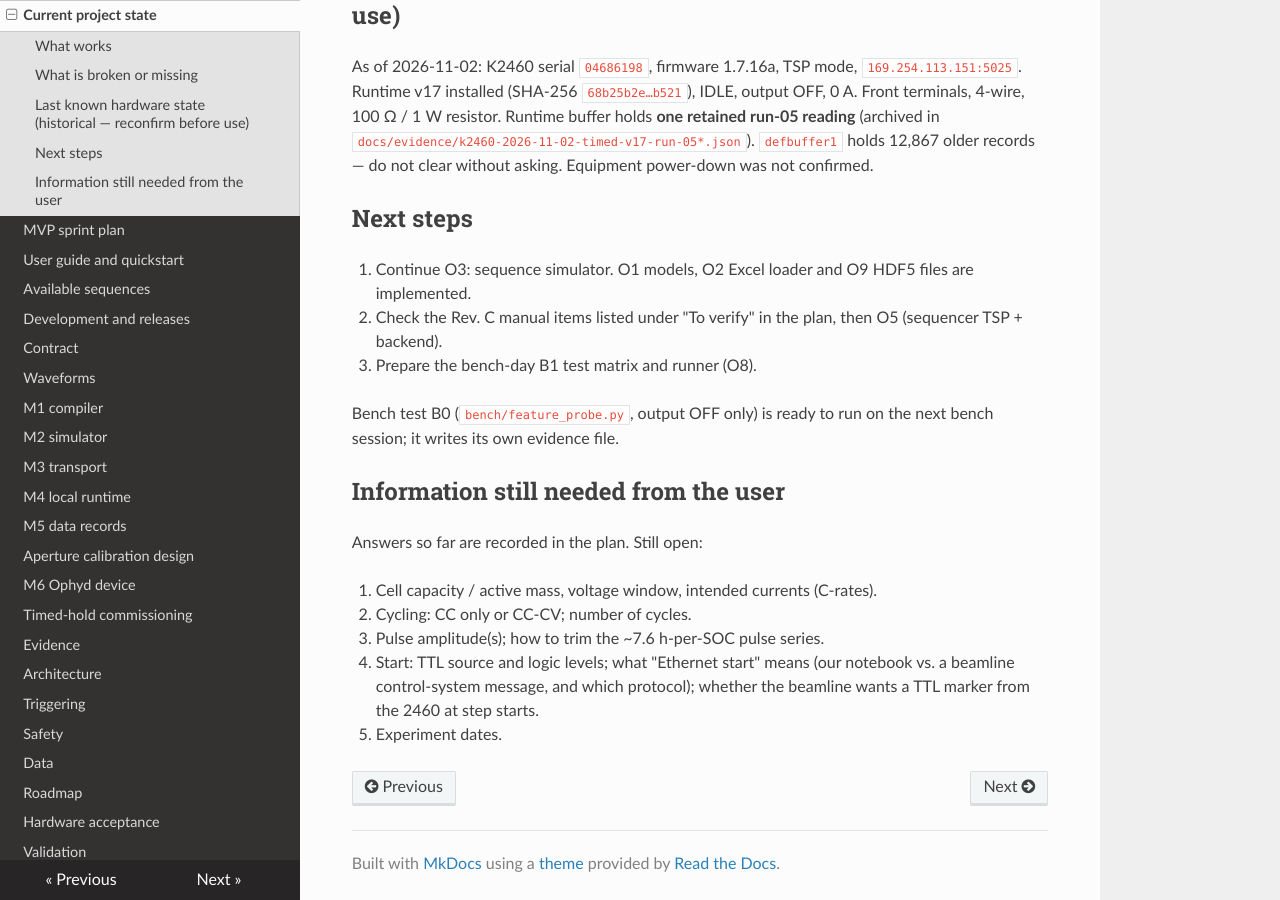
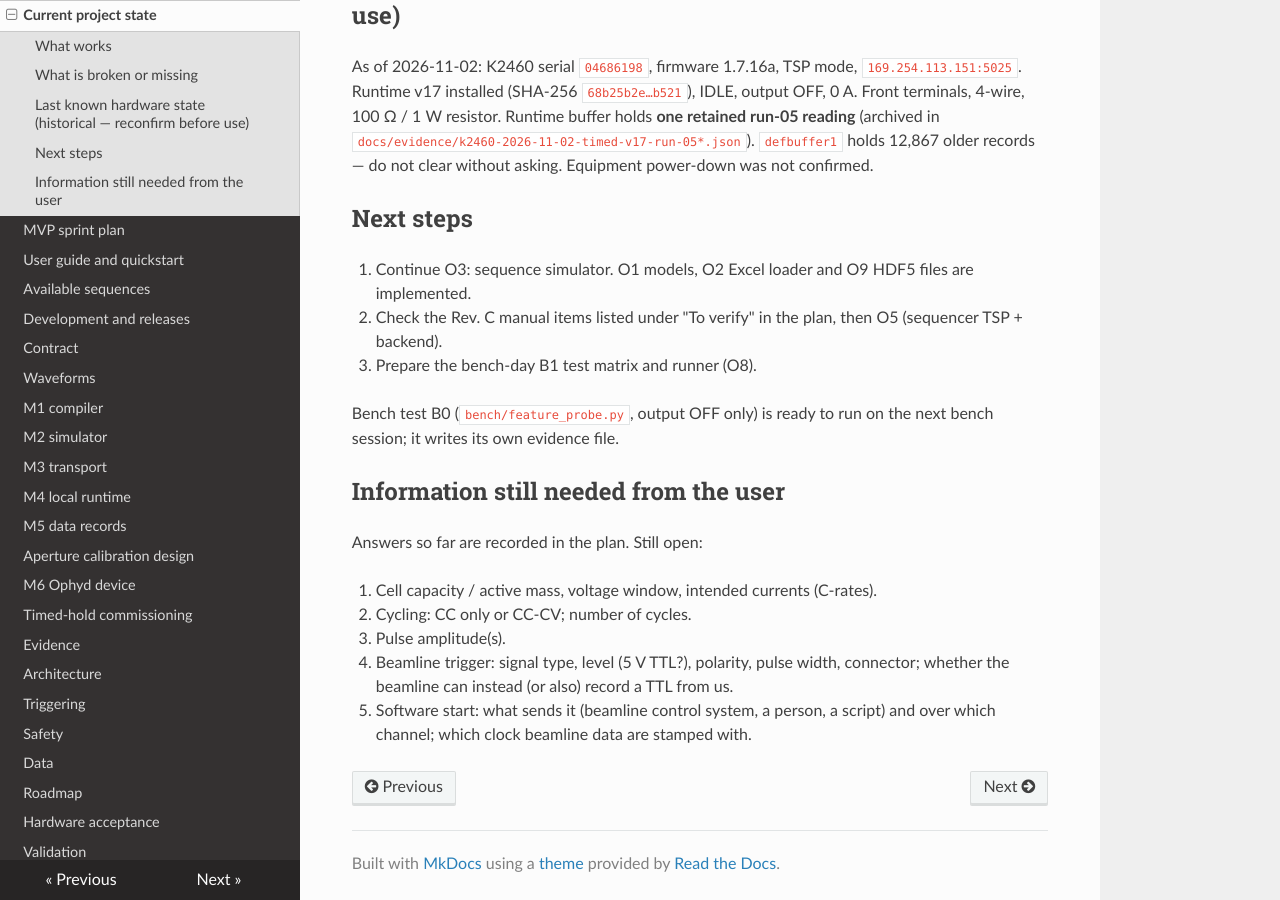
Before and after one commit to BAMresearch/ophyd-electrochemistry, an MkDocs documentation site: the page built from docs/current-state.md, in a window 1280 px wide and 900 px high, scrolled down 1057 px. Built offline with MkDocs 1.6.1, drawn with Linux system fonts in a browser that asks for light colours; nearby versions of some CDN libraries.

Commit message:
docs: laptop owns the 2460 at the beamline; refine open start/trigger questions
Co-Authored-By: Claude Opus 5.5 <noreply@anthropic.com>

```diff
--- a/docs/current-state.md
+++ b/docs/current-state.md
@@ -67,8 +67,8 @@ Answers so far are recorded in the plan. Still open:
 
 1. Cell capacity / active mass, voltage window, intended currents (C-rates).
 2. Cycling: CC only or CC-CV; number of cycles.
-3. Pulse amplitude(s); how to trim the ~7.6 h-per-SOC pulse series.
-4. Start: TTL source and logic levels; what "Ethernet start" means (our notebook
-   vs. a beamline control-system message, and which protocol); whether the
-   beamline wants a TTL marker from the 2460 at step starts.
-5. Experiment dates.
+3. Pulse amplitude(s).
+4. Beamline trigger: signal type, level (5 V TTL?), polarity, pulse width,
+   connector; whether the beamline can instead (or also) record a TTL from us.
+5. Software start: what sends it (beamline control system, a person, a
+   script) and over which channel; which clock beamline data are stamped with.
```
Also changed, not shown: docs/mvp-plan.md (+6 -1 lines).
